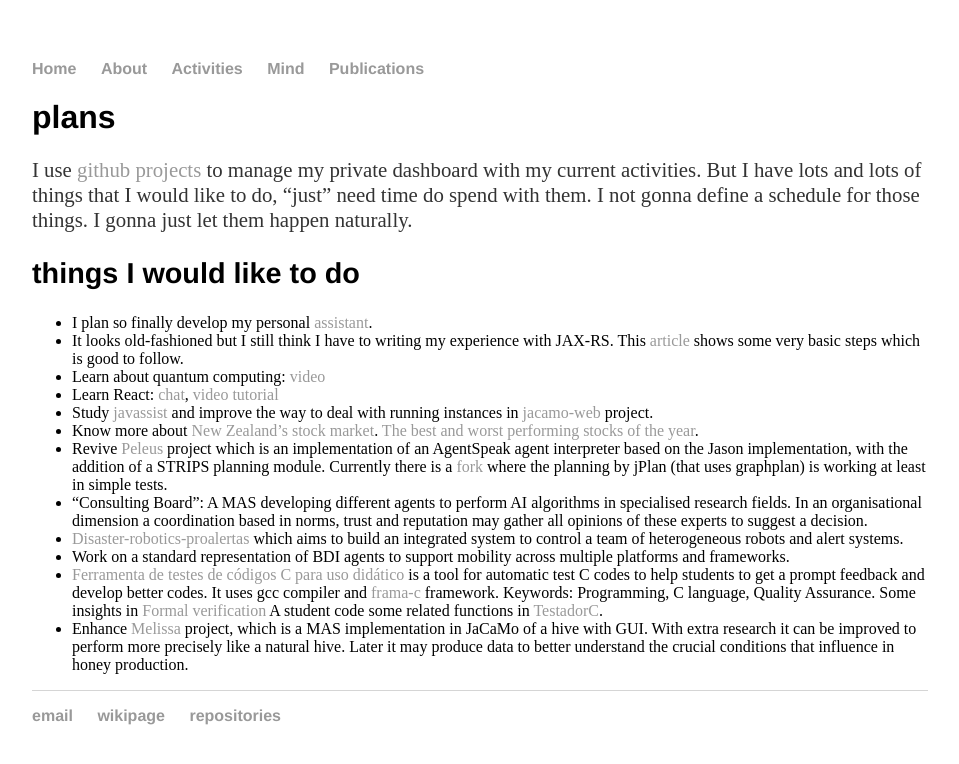
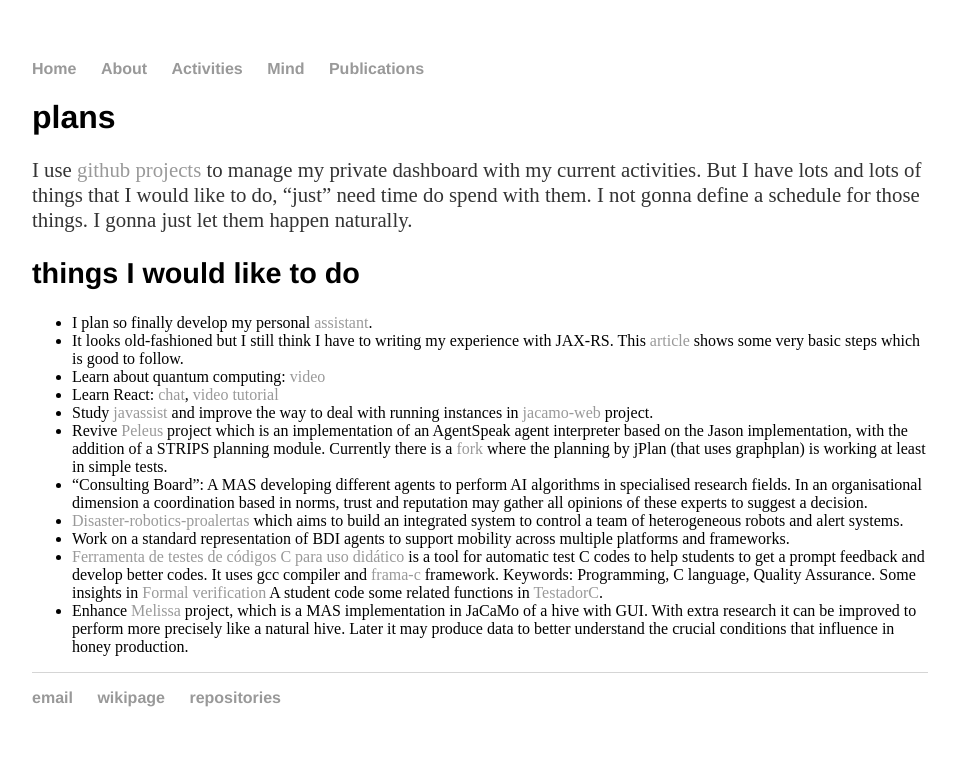
Before and after one commit to cleberjamaral/cleberjamaral.github.io, a Jekyll site: the page built from plans/README.md, in a window 1280 px wide. Shown: the top 764 px of the page, without its empty margins (160-1119 px from the left). Built offline with Jekyll 4.4.1, drawn with Linux system fonts in a browser that asks for light colours; our own code applies the rules of GitHub Pages for plain Markdown files.

Commit message:
GitBook: [master] 2 pages modified

```diff
--- a/plans/README.md
+++ b/plans/README.md
@@ -9,7 +9,6 @@ I use [github projects](https://github.com/users/cleberjamaral/projects/) to man
 * Learn about quantum computing: [video](https://www.youtube.com/watch?feature=youtu.be&v=JRIPV0dPAd4)
 * Learn React: [chat](https://medium.com/@jasofalcon/simple-chat-react-java-6923b54d65a0), [video tutorial](https://www.youtube.com/watch?v=hzLDsxPGctY)
 * Study [javassist](https://en.m.wikipedia.org/wiki/Javassist) and improve the way to deal with running instances in [jacamo-web](https://github.com/jacamo-lang/jacamo-web) project.
-* Know more about [New Zealand's stock market](http://www.sharechat.co.nz/first-steps.html). [The best and worst performing stocks of the year](https://www.nzherald.co.nz/business/news/article.cfm?c_id=3&objectid=12297437).
 * Revive [Peleus](https://github.com/meneguzzi/Peleus) project which is an implementation of an AgentSpeak agent interpreter based on the Jason implementation, with the addition of a STRIPS planning module. Currently there is a [fork](https://github.com/cleberjamaral/Peleus) where the planning by jPlan \(that uses graphplan\) is working at least in simple tests.
 * "Consulting Board": A MAS developing different agents to perform AI algorithms in specialised research fields. In an organisational dimension a coordination based in norms, trust and reputation may gather all opinions of these experts to suggest a decision.
 * [Disaster-robotics-proalertas](https://disaster-robotics-proalertas.github.io/) which aims to build an integrated system to control a team of heterogeneous robots and alert systems.
```
Also changed, not shown: knowledge/financial/information-sources.md (+1 -0 lines).
